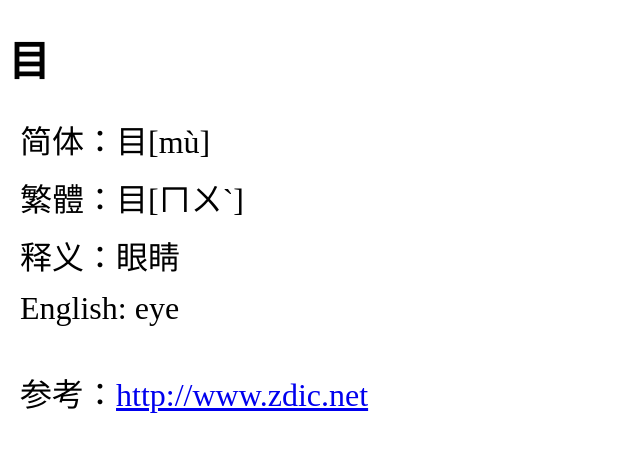
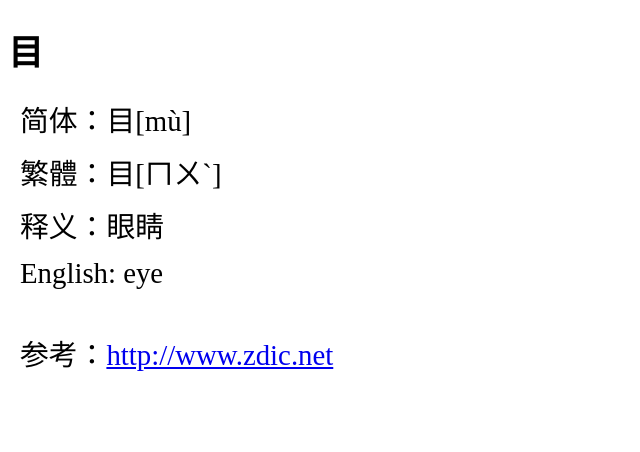
Before and after one commit to shengzhe/LanTing, a Jekyll site: the page built from _posts/2012-08-31-LanTing-109.html, in a window 1280 px wide. Shown: the top 452 px of the page, without its empty margins (0-640 px from the left). Built offline with Jekyll 4.4.1, drawn with Linux system fonts in a browser that asks for light colours; Markdown is read by kramdown in place of the engine named in the settings.

Commit message:
Update default.html

```diff
--- a/_layouts/default.html
+++ b/_layouts/default.html
@@ -12,8 +12,8 @@
   }
   @media only screen and (min-device-width : 768px)
   {
-    h1 {font-size: 260%;}
-    p  {font-size: 200%; margin:12px;}
+    h1 {font-size: 220%;}
+    p  {font-size: 180%; margin:12px;}
   }
 </style>
 </head>
```
